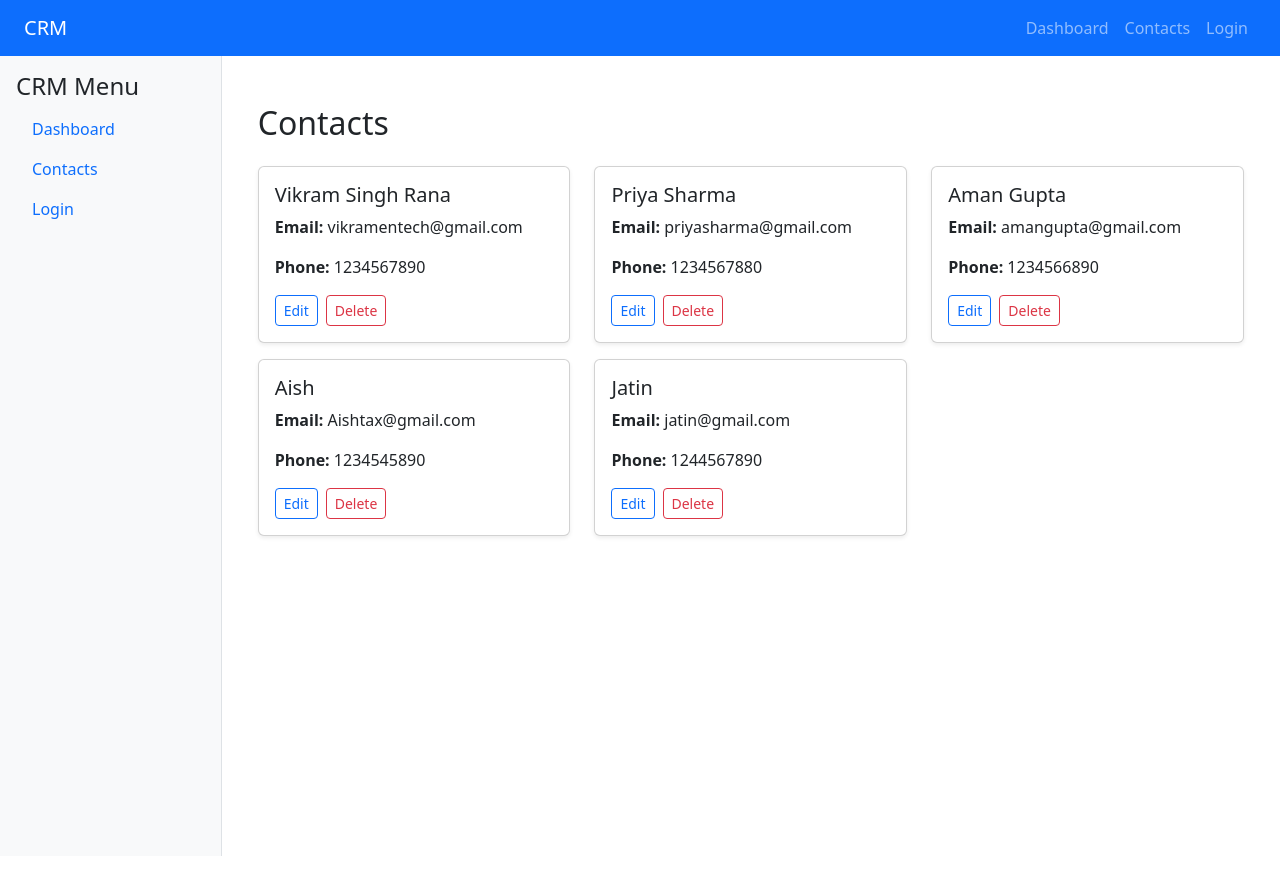
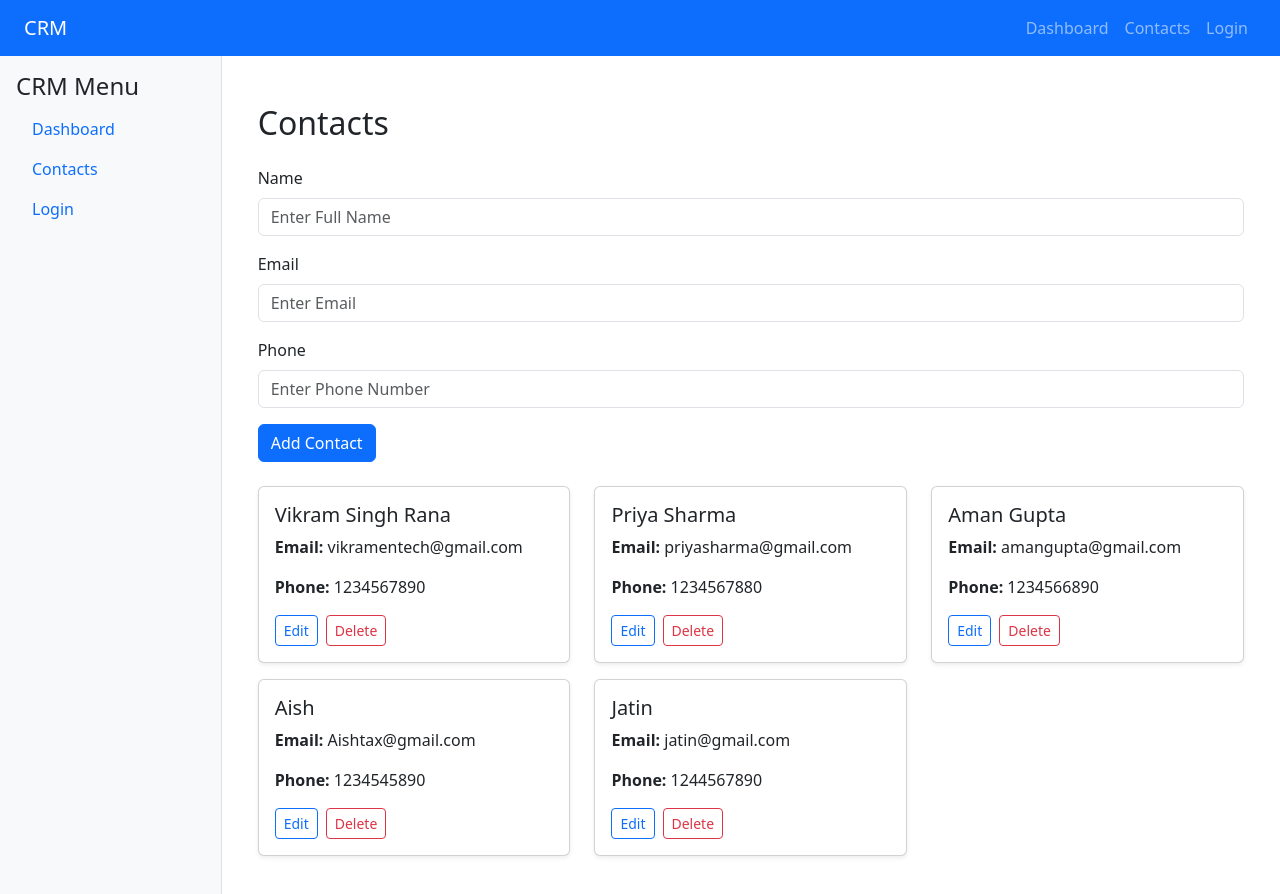
Before and after one commit to vikramintech/crm, a React (Create React App) app: page /contacts in a window 1280 px wide. Before the commit the page ends 856 px from the top, so only its background shows below. Built offline with nearby package versions, Linux system fonts and the light colour scheme.

Commit message:
contact form added to contacts

```diff
--- a/src/components/ContactCard.jsx
+++ /dev/null
@@ -1,8 +0,0 @@
-import React from 'react';
-
-const ContactCard=()=>{
-    return(
-        <h2>Contact Card</h2>
-    )
-}
-export default ContactCard;
--- /dev/null
+++ b/src/components/ContactForm.jsx
@@ -0,0 +1,43 @@
+import React,{useState} from 'react';
+
+const ContactForm=({onAdd})=>{
+   const[formData,setFormData]=useState({
+    name:'',
+    email:'',
+    phone:''
+   })
+   const handleOnChange=(e)=>{
+    setFormData(prev=>({
+        ...prev,
+        [e.target.name]:e.target.value
+    }));
+   }
+
+   const handleOnSubmit=(e)=>{
+    e.preventDefault();
+    if(formData.name && formData.email&&formData.phone){
+        onAdd(formData);
+        setFormData({name:'',email:'',phone:''})
+    }else{
+        alert("please fill all fields")
+    }
+   }
+return(
+    <form onSubmit={handleOnSubmit} className='mb-4'>
+        <div className='mb-3'>
+            <label className='form-label'>Name</label>
+            <input type="text" name='name' value={formData.name} onChange={handleOnChange} placeholder='Enter Full Name' className='form-control' />
+        </div>
+        <div className='mb-3'>
+            <label className='form-label'>Email</label>
+            <input type="email" name='email' value={formData.email} onChange={handleOnChange} placeholder='Enter Email' className='form-control' />
+        </div>
+        <div className='mb-3'>
+            <label className='form-label'>Phone</label>
+            <input type="text" name='phone' value={formData.phone} onChange={handleOnChange} placeholder='Enter Phone Number' className='form-control' />
+        </div>
+        <button type='submit' className='btn btn-primary'>Add Contact</button>
+    </form>
+)
+}
+export default ContactForm;
--- a/src/pages/Contacts.jsx
+++ b/src/pages/Contacts.jsx
@@ -1,7 +1,8 @@
 import React,{useState} from 'react';
+import ContactForm from '../components/ContactForm'
 
 const Contacts=()=>{
-        const [contacts]=useState([
+        const [contacts,setContacts]=useState([
             {id:1,name:'Vikram Singh Rana',email:'vikramentech@gmail.com',
                 phone:'1234567890'
             }, {id:2,name:'Priya Sharma',email:'priyasharma@gmail.com',
@@ -15,10 +16,15 @@ const Contacts=()=>{
             },
 
         ])
+        const handleAddContact=(newContact)=>{
+            const updatedList=[...contacts,{id:Date.now(),...newContact}]
+            setContacts(updatedList);
+        }
 
     return(
         <div className='container mt-4'>
             <h2 className='mb-4'>Contacts</h2>
+            <ContactForm onAdd={handleAddContact}/>
             <div className='row'>
                 {contacts.map((contact)=>(
                 <div className='col-md-4 mb-3' key={contact.id}>
--- a/src/pages/Dashboard.jsx
+++ b/src/pages/Dashboard.jsx
@@ -1,10 +1,9 @@
 import React from 'react';
 import Navbar from '../components/Navbar';
-import ContactCard from '../components/ContactCard';
 
 const Dashboard=()=>{
     return(
-        <ContactCard/>
+        <h2>dashboard</h2>
     )
 }
 export default Dashboard;
```
